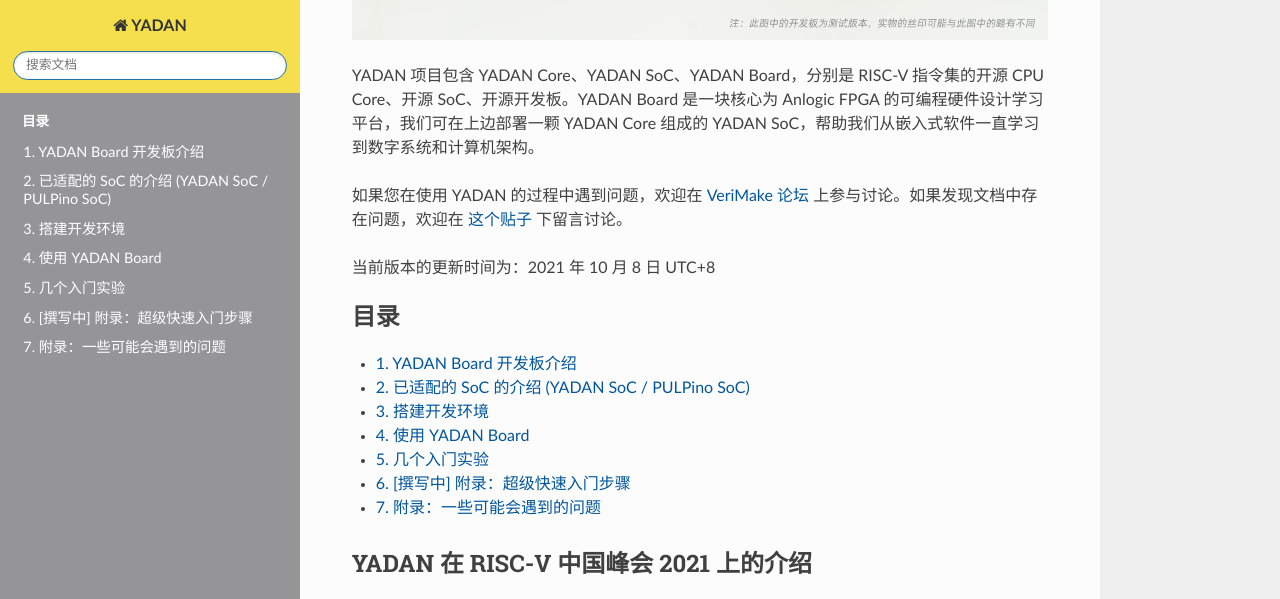
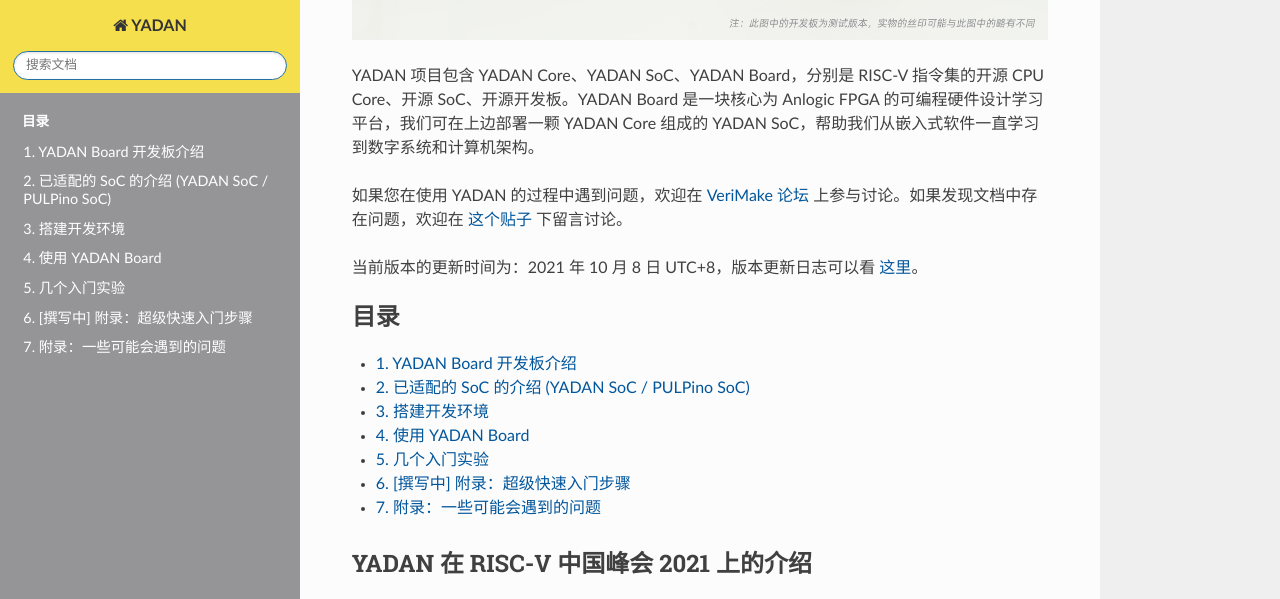
Before and after one commit to CSY-tvgo/YADAN-Docs, a Sphinx documentation site: the page built from docs/source/index.rst, in a window 1280 px wide and 900 px high, scrolled down 537 px, cut to the strip 0-599 px from the top of the window. Built offline with Sphinx 7.4.7 and the Read the Docs theme 2.0.0, drawn with Linux system fonts in a browser that asks for light colours.

Commit message:
update index.rst

```diff
--- a/docs/source/index.rst
+++ b/docs/source/index.rst
@@ -9,7 +9,7 @@
 
 如果您在使用 YADAN 的过程中遇到问题，欢迎在 `VeriMake 论坛 <https://www.verimake.com/>`_ 上参与讨论。如果发现文档中存在问题，欢迎在 `这个贴子 <https://verimake.com/topics/269/>`_ 下留言讨论。
 
-当前版本的更新时间为：2021 年 10 月 8 日 UTC+8
+当前版本的更新时间为：2021 年 10 月 8 日 UTC+8，版本更新日志可以看 `这里 <https://github.com/CSY-tvgo/YADAN-Docs/>`_。
 
 .. toctree::
    :numbered:
```
